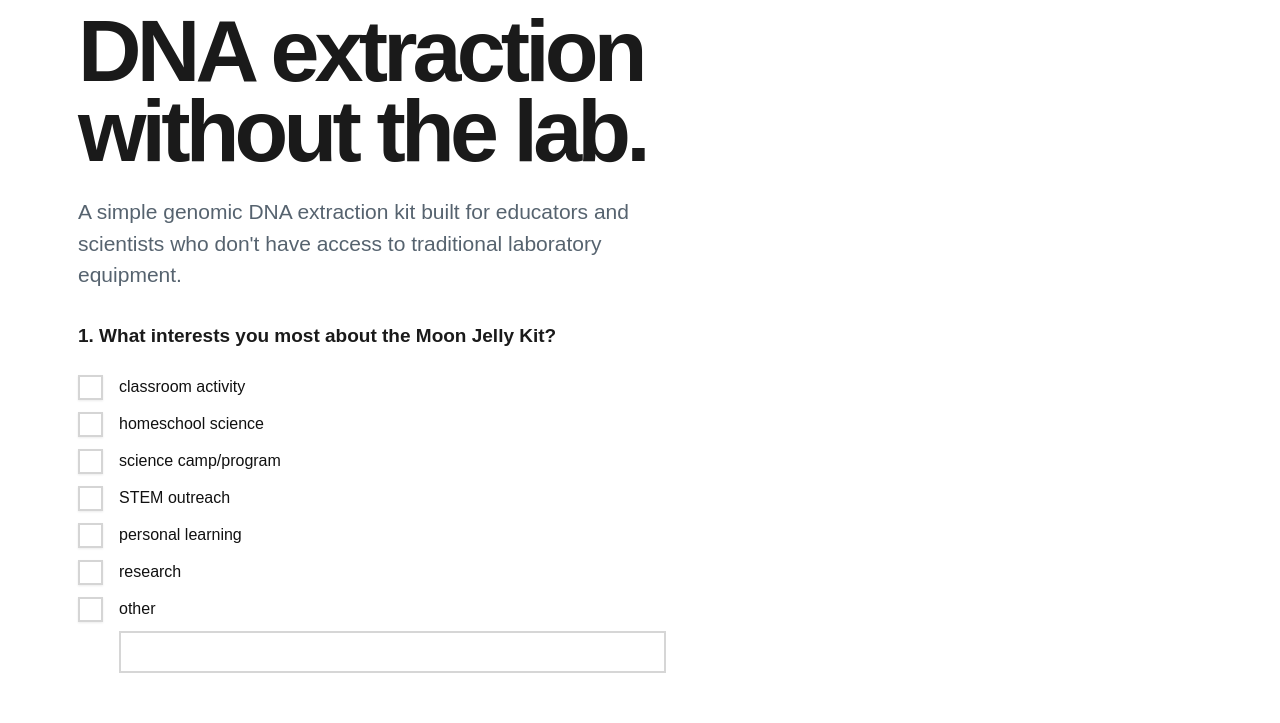
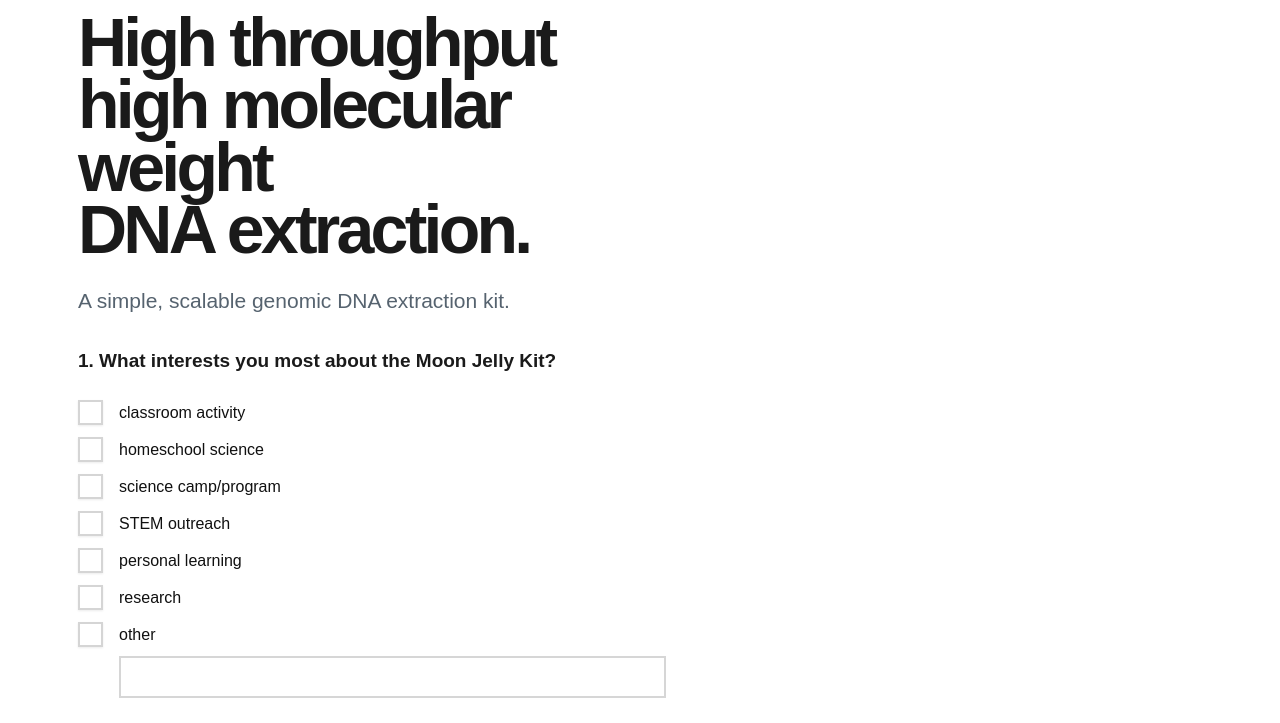
Before and after one commit to grewelle/altitide, a website: page products/bowhead/interest/index.html in a window 1280 px wide. Shown: the part 77-800 px from the top of the page. Drawn offline with Linux system fonts and the light colour scheme; files whose address does not match are found by name.

Commit message:
Revise title and content for Bowhead DNA extraction
Updated title and description for the Bowhead product page. Adjusted heading and subheading to reflect the new product focus.

```diff
--- a/products/bowhead/interest/index.html
+++ b/products/bowhead/interest/index.html
@@ -6,8 +6,8 @@
   <link rel="icon" href="/images/altitideLogo.png" type="image/x-icon">
   <link rel="stylesheet" href="contact.css">
   <link rel="stylesheet" href="../../../styles.css">
-  <title>Altitide Moon Jelly — Simple genomic DNA extraction</title>
-  <meta name="description" content="Join the waitlist for Altitide Moon Jelly, a simple genomic DNA extraction kit built for educators and scientists without access to traditional laboratory equipment.">
+  <title>Altitide Bowhead — Scalable genomic DNA extraction</title>
+  <meta name="description" content="Join the waitlist for Altitide Bowhead, a scalable genomic DNA extraction kit.">
   <style>
     :root {
       --ink:#101820;
@@ -38,7 +38,7 @@
       display:grid; grid-template-columns:1.02fr .98fr; gap:60px; align-items:center;
     }
     .eyebrow { color:var(--blue-dark); font-size:13px; font-weight:800; letter-spacing:.14em; text-transform:uppercase; }
-    h1 { font-size:clamp(52px,7vw,88px); line-height:.92; letter-spacing:-.055em; margin:14px 0 24px; }
+    h1 { font-size:clamp(42px,7vw,68px); line-height:.92; letter-spacing:-.055em; margin:14px 0 24px; }
     .sub { font-size:21px; max-width:610px; color:var(--muted); margin-bottom:32px; }
     .form {
       background:var(--white); border:1px solid var(--line); border-radius:18px; padding:8px;
@@ -259,11 +259,10 @@
   <main>
     <section class="hero" id="waitlist">
       <div>
-        <div class="eyebrow">Introducing Moon Jelly</div>
-        <h1>DNA extraction<br>without the lab.</h1>
+        <div class="eyebrow">Introducing Bowhead</div>
+        <h1>High throughput<br>high molecular weight<br>DNA extraction.</h1>
         <p class="sub">
-          A simple genomic DNA extraction kit built for educators and scientists
-          who don't have access to traditional laboratory equipment.
+          A simple, scalable genomic DNA extraction kit.
         </p>
 
         <form class="contact-form" action="https://formspree.io/f/mjyvdwpp" method="POST">
```
